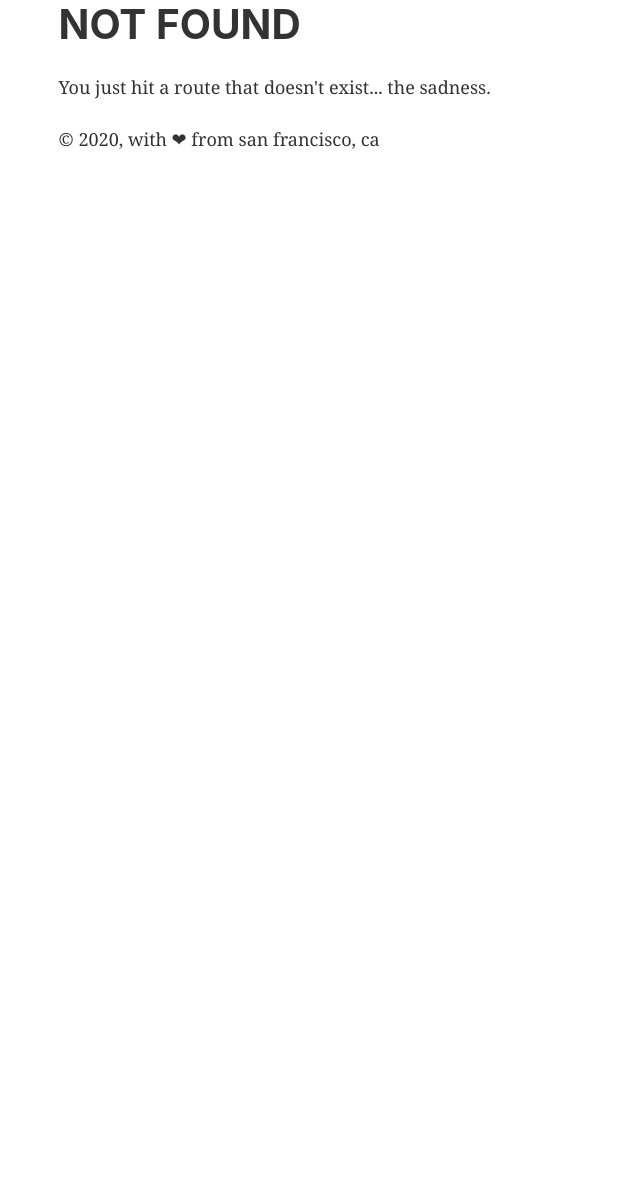
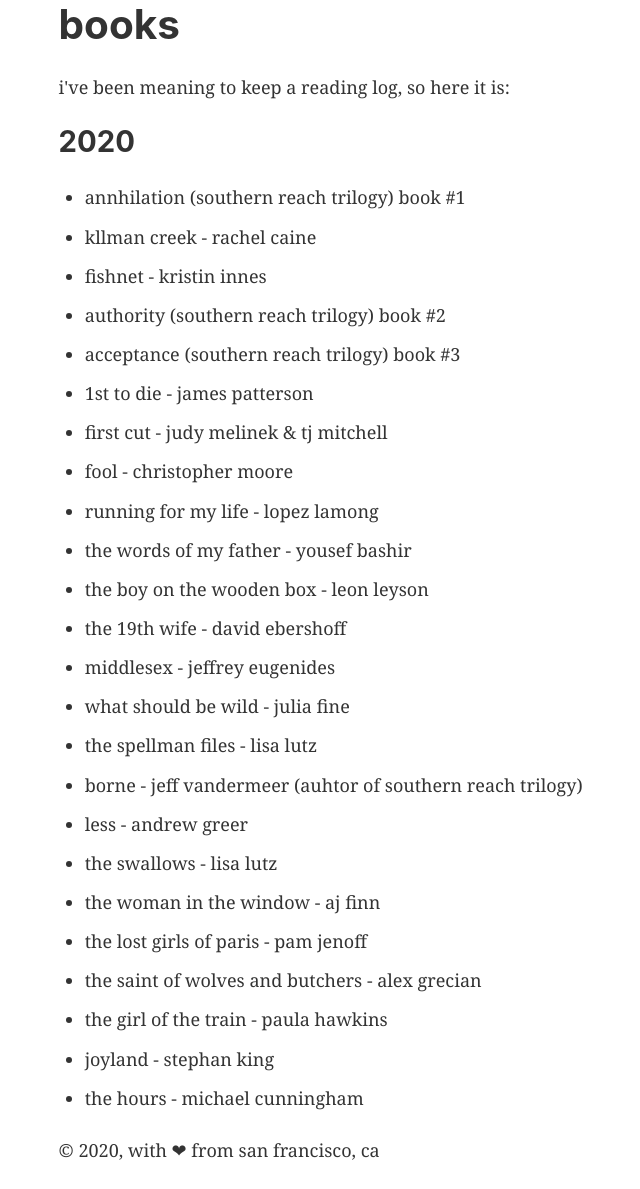
Before and after one commit to jakeols/ols-engineer, a Gatsby site: page /books in a window 1280 px wide. Before the commit this address had no page. Shown: the part 75-1264 px from the top of the page, without its empty margins (121-761 px from the left). Before the commit the page ends 800 px from the top, so only its background shows below. Built offline with nearby package versions, Linux system fonts and the light colour scheme; Gatsby itself is replaced by a stand-in of ours.

Commit message:
update text, add reading log

```diff
--- a/src/components/social.js
+++ b/src/components/social.js
@@ -43,6 +43,7 @@ const Social = () => {
             <p>
                 running on <a style={{ textDecoration: 'none', color: 'rebeccapurple' }} href="https://www.strava.com/athletes/31979134">strava</a>.
                 writings on <a style={{ textDecoration: 'none', color: 'rebeccapurple' }} href="https://medium.com/@jakeols">medium</a>.
+                reading list <a style={{textDecoration: 'none', color: 'rebeccapurple'}} href="/books">here</a>.
             </p>
 
         </div >
--- /dev/null
+++ b/src/pages/books.js
@@ -0,0 +1,41 @@
+import React from "react"
+
+import Layout from "../components/layout"
+import SEO from "../components/seo"
+
+const BooksPage = () => (
+    <Layout>
+        <SEO title="Books" />
+        <h1>books</h1>
+        <p>i've been meaning to keep a reading log, so here it is:</p>
+        <h2>2020</h2>
+        <ul>
+            <li>annhilation (southern reach trilogy) book #1</li>
+            <li>kllman creek - rachel caine</li>
+            <li>fishnet - kristin innes</li>
+            <li>authority (southern reach trilogy) book #2</li>
+            <li>acceptance (southern reach trilogy) book #3</li>
+            <li>1st to die - james patterson</li>
+            <li>first cut - judy melinek & tj mitchell</li>
+            <li>fool - christopher moore</li>
+            <li>running for my life - lopez lamong</li>
+            <li>the words of my father - yousef bashir</li>
+            <li>the boy on the wooden box - leon leyson</li>
+            <li>the 19th wife - david ebershoff</li>
+            <li>middlesex - jeffrey eugenides</li>
+            <li>what should be wild - julia fine</li>
+            <li>the spellman files - lisa lutz</li>
+            <li>borne - jeff vandermeer (auhtor of southern reach trilogy)</li>
+            <li>less - andrew greer</li>
+            <li>the swallows - lisa lutz</li>
+            <li>the woman in the window - aj finn</li>
+            <li>the lost girls of paris - pam jenoff</li>
+            <li>the saint of wolves and butchers - alex grecian</li>
+            <li>the girl of the train - paula hawkins</li>
+            <li>joyland - stephan king</li>
+            <li>the hours - michael cunningham</li>
+        </ul>
+    </Layout>
+)
+
+export default BooksPage
--- a/src/pages/index.js
+++ b/src/pages/index.js
@@ -8,8 +8,8 @@ import Social from "../components/social"
 const IndexPage = () => (
   <Layout>
     <SEO title="Home" />
-    <h1>welcome</h1>
-    <p>you can find me here &darr;</p>
+    <h1>hey,</h1>
+    <p>i'm jake &mdash; a front-end developer in san francisco, ca. you can find me here &darr; </p>
     <Social />
     <div style={{ maxWidth: `300px`, marginBottom: `1.45rem` }}>
       <Image />
```
Also changed, not shown: src/pages/about.js (deleted, +0 -14 lines), 1 other file.
